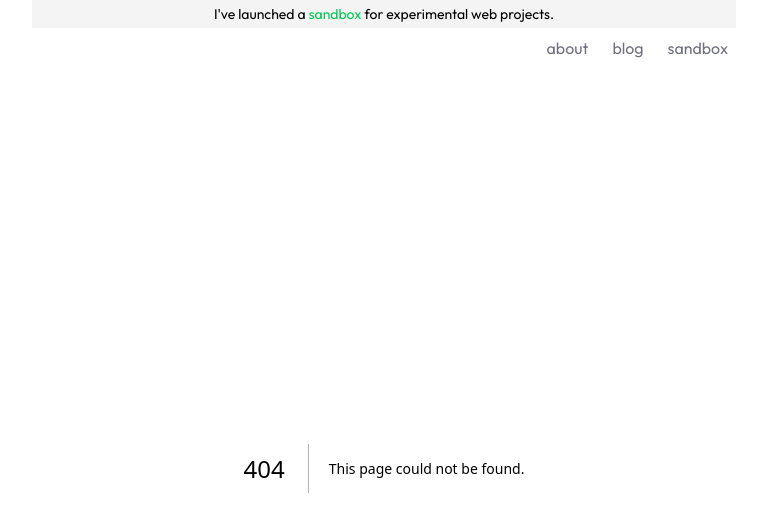
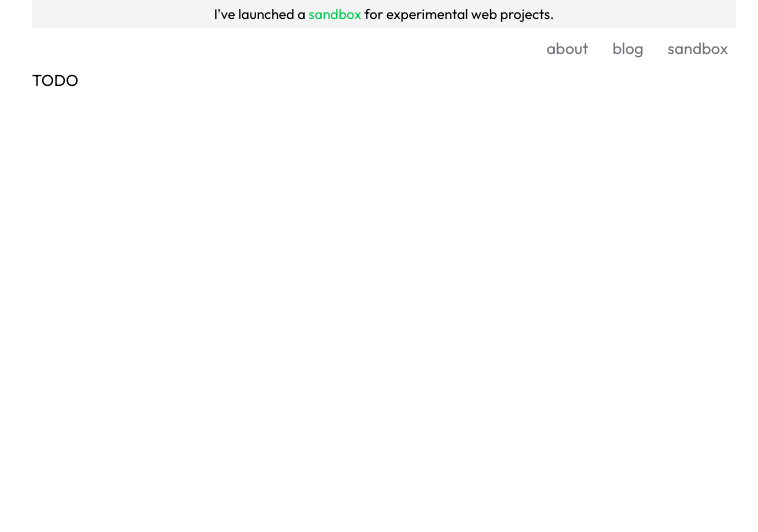
Before and after one commit to kotleni/kotleni.github.io, a Next.js app: page /status in a window 1280 px wide. Before the commit this address had no page. Shown: the top 532 px of the page, without its empty margins (256-1014 px from the left). Built offline with nearby package versions, Linux system fonts and the light colour scheme.

Commit message:
chore: create stub for status page

```diff
--- /dev/null
+++ b/src/app/status/page.tsx
@@ -0,0 +1,3 @@
+export default function StatusPage() {
+    return <>TODO</>;
+}
```
